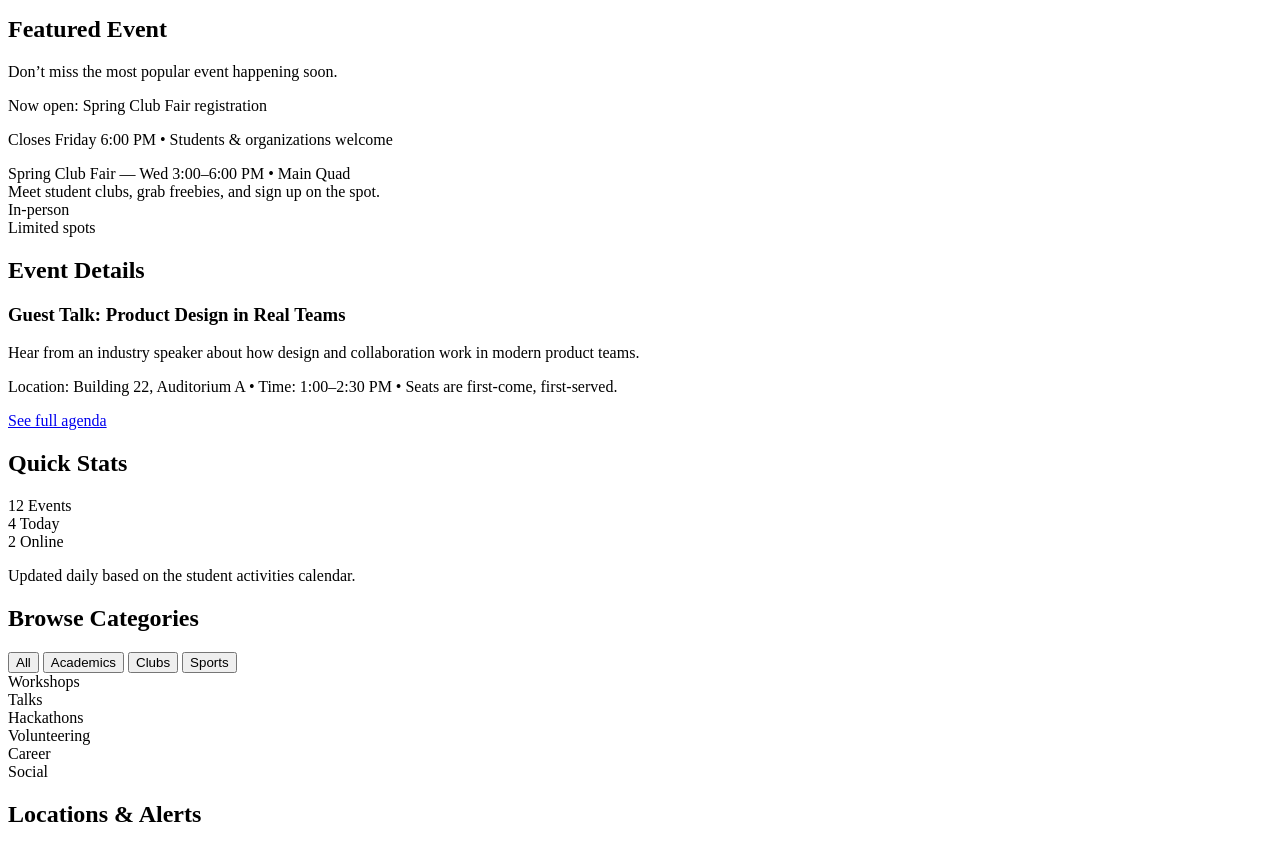
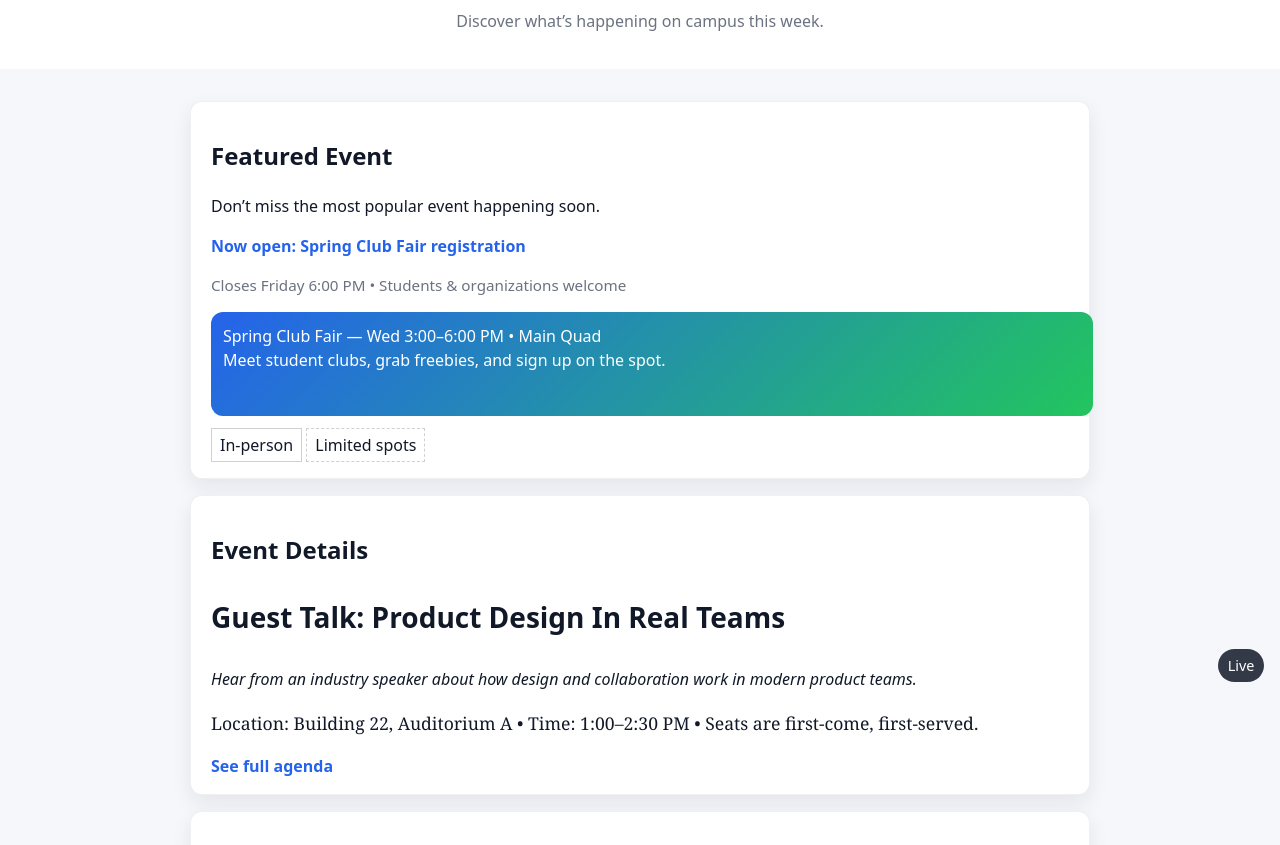
Before and after one commit to Web-Engineering-KFUPM/3-2-more-css-main-RaneemAlshahrani, a website: page index.html in a window 1280 px wide. Shown: the part 102-947 px from the top of the page. Drawn offline with Linux system fonts and the light colour scheme.

Commit message:
Complete lab exercise: [brief description]

```diff
--- a/index.html
+++ b/index.html
@@ -5,7 +5,7 @@
   <meta name="viewport" content="width=device-width, initial-scale=1.0"/>
   <title>Campus Events Dashboard</title>
   <!-- TODO 0: Link the styles CSS first. -->
-  <!-- <link rel="stylesheet" href="styles.css" /> -->
+  <link rel="stylesheet" href="styles.css" />
 </head>
 <body>
   <header class="site-header">
--- a/styles.css
+++ b/styles.css
@@ -35,10 +35,18 @@
   - Apply a global box-sizing reset using the universal selector (hint use * selector).
 */
 
+* {
+  box-sizing: border-box;
+}
+
 /* TODO 2:
    - Give .site-header & .site-footer a subtle background using var(--card)
    - Make the .tagline class a bit muted (use var(--muted))
 */
+
+.tagline {
+  color: var(--muted);
+}
 
 /* TODO 3:
    - Set the color to the brand variable and make the text bold for the .color-demo .color-note class.
@@ -46,16 +54,59 @@
    - Style the .bg-sample class: Make the width of 100%, set a minimum height of 80px, add padding 0.75 rem and margin-block 0.75 rem, round the corners using border-radius, set the text color to white, and apply a 135-degree linear gradient background starting from the brand color and ending with a green tone like linear-gradient(135deg, var(--brand), #22c55e).
 */
 
+.color-demo .color-note {
+  color: var(--brand);
+  font-weight: 700;
+}
+
+.color-demo .muted {
+  color: var(--muted);
+  font-size: 0.95rem;
+}
+
+.bg-sample {
+  width: 100%;
+  min-height: 80px;
+  padding: 0.75rem;
+  margin-block: 0.75rem;
+  border-radius: 12px;
+  color: #ffffff;
+  background: linear-gradient(135deg, var(--brand), #22c55e);
+}
+
+
 /* TODO 4:
    - For the .inline-label class: make it behave like an inline-block element with small padding of 0.25rem and 0.5 rem and a border of width 1 px, type as solid line, and set color of value rgba(0, 0, 0, 0.18).
    - For the .inline-label.alt class: ensure it stays inline with others but use a different border style e.g. dashed.
 */
+
+.inline-label {
+  display: inline-block;
+  padding: 0.25rem 0.5rem;
+  border: 1px solid rgba(0, 0, 0, 0.18);
+}
+
+.inline-label.alt {
+  border-style: dashed;
+}
 
 /* TODO 5:
    - For the .copy .title class: choose any font-size (use rem), a font-weight between 600–700,
      and apply text-transform: capitalize.
    - For the .copy .intro class: set the font-style to italic and slightly increase the line-height and set the top margin of 0.25 rem.
 */
+
+.copy .title {
+  font-size: 1.75rem;
+  font-weight: 700;
+  text-transform: capitalize;
+}
+
+.copy .intro {
+  font-style: italic;
+  line-height: 1.7;
+  margin-top: 0.25rem;
+}
 
 /* TODO 6:
    - For the .toolbar class: make it a flex container, distribute items with space-between,
@@ -66,9 +117,50 @@
    - For the .product-grid .item class: Make each item flexible with a flex grow of 1px, flex shrinnk of 1px, and minimum width of 140px, set a minimum height of 90px, apply a soft background and rounded corners, center the content using flexbox, and make the text bold e.g. 700.
 */
 
+.btn {
+  padding: 0.5rem 0.75rem;
+  border: 0;
+  border-radius: 10px;
+  background: var(--brand);
+  color: #ffffff;
+  cursor: pointer;
+}
+
+.btn:hover {
+  background: var(--brand-dark);
+  transform: translateY(-1px);
+}
+
+.product-grid {
+  display: flex;
+  flex-wrap: wrap;
+  gap: 0.75rem;
+  margin-top: 0.75rem;
+}
+
+.product-grid .item {
+  flex: 1 1 140px;
+  min-height: 90px;
+  background: rgba(37, 99, 235, 0.12);
+  border-radius: 12px;
+
+  display: flex;
+  align-items: center;
+  justify-content: center;
+
+  font-weight: 700;
+}
+
 /* TODO 7:
   - .static-box: Add padding (0.5rem 0.75rem), round the corners (10px), apply a light gray background using rgba(0,0,0,0.05), and add bottom margin (0.5rem).
 */
+
+.static-box {
+  padding: 0.5rem 0.75rem;
+  border-radius: 10px;
+  background: rgba(0, 0, 0, 0.05);
+  margin-bottom: 0.5rem;
+}
 
 /* Base CSS (already provided for you).*/
 
@@ -83,7 +175,10 @@
 }
 
 :root {
-  --muted: #6b7280;        /* muted text */
+  --brand: #2563eb;       /* TODO1 */
+  --brand-dark: #1d4ed8;  /* TODO1 */
+
+  --muted: #6b7280;       /* muted text */
   --bg: #f6f7fb;           /* page background */
   --card: #ffffff;         /* card/background surfaces */
 }
@@ -92,6 +187,8 @@
 .site-footer {
   text-align: center;
   padding: 1.25rem;
+
+  background: var(--card); /* TODO2 */
 }
 
 .container {
@@ -116,6 +213,11 @@
 .toolbar {
   padding: 0.5rem;
   border: 1px dashed rgba(0, 0, 0, 0.1);
+
+  display: flex; /* TODO6 */
+  justify-content: space-between; /* TODO6 */
+  align-items: center; /* TODO6 */
+  gap: 0.75rem; /* TODO6 */
 }
 
 .position-stage {
```
